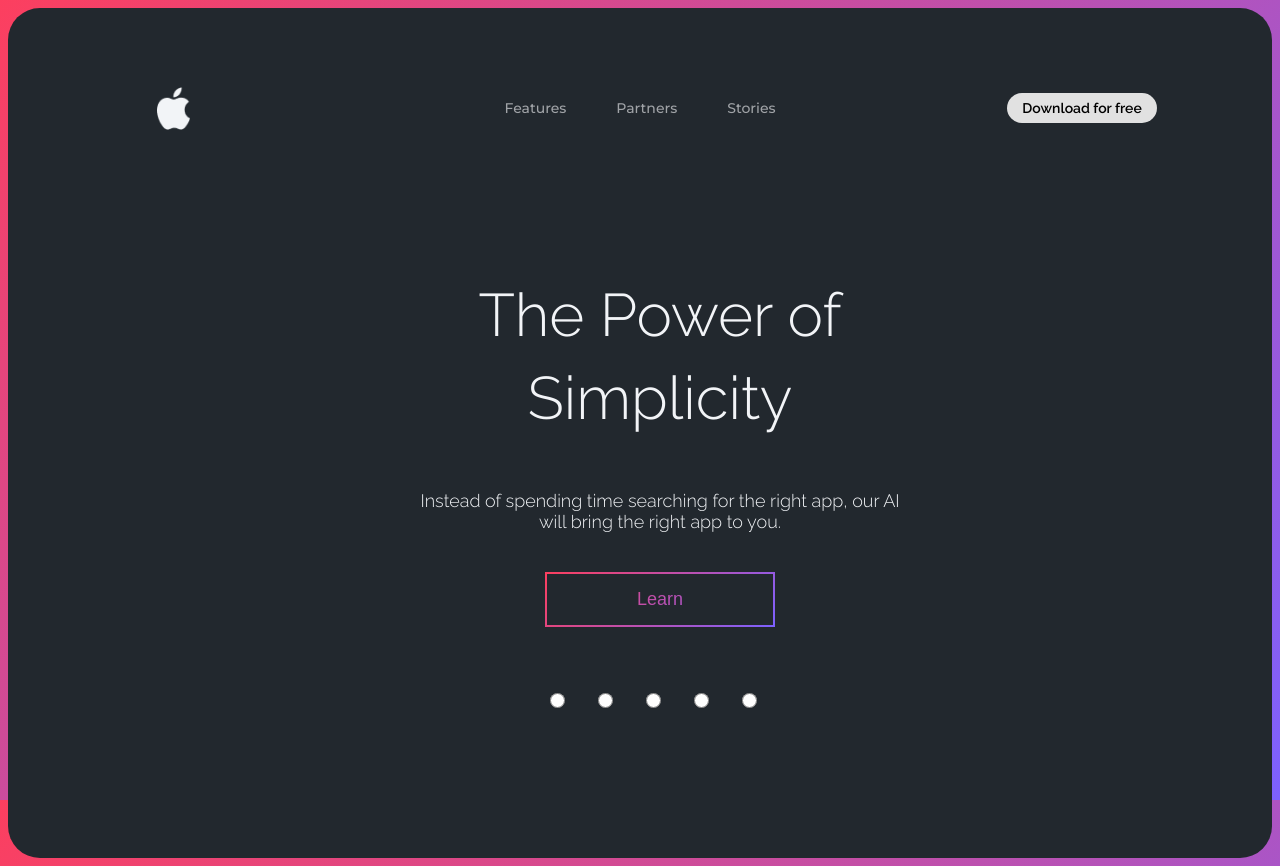
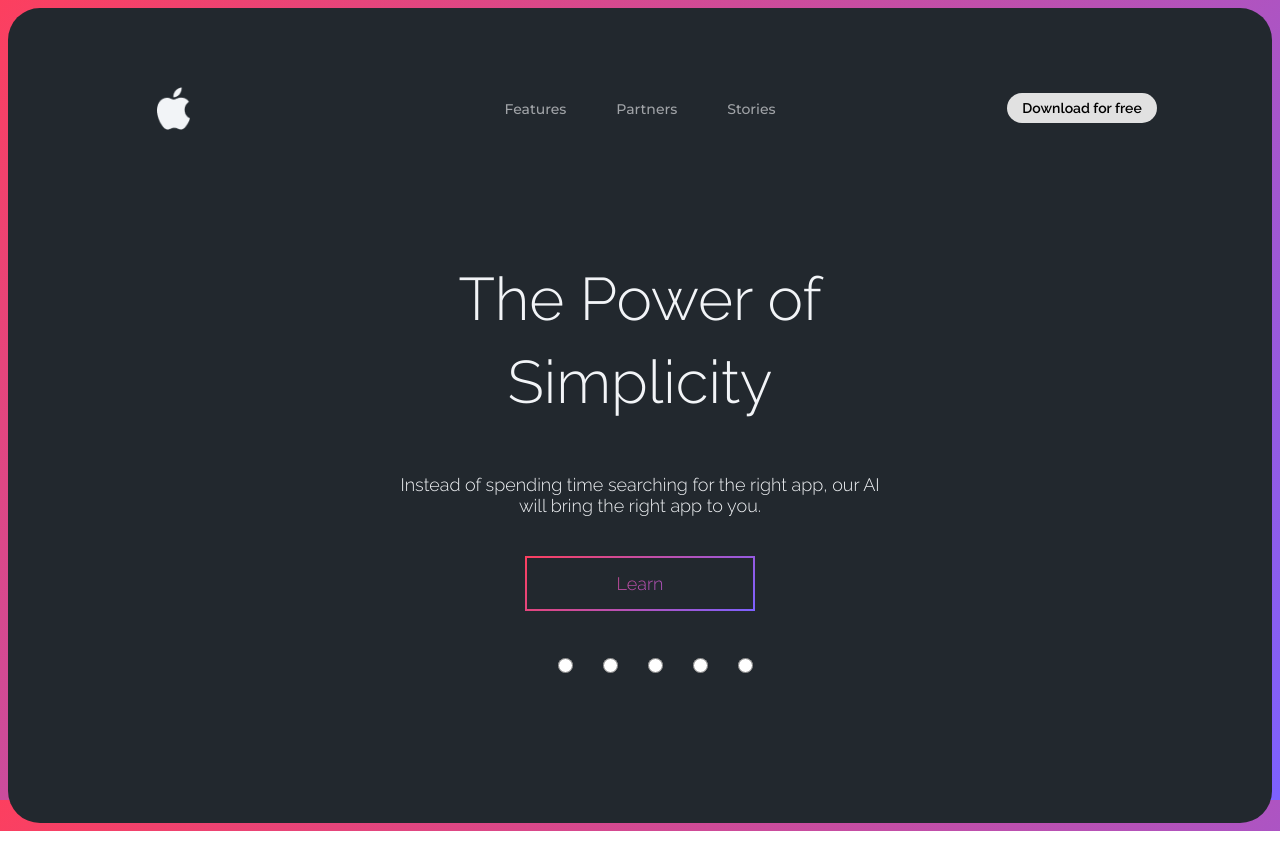
Before and after one commit to oksanaweb/react-power-implicity, a React (Create React App) app: page / in a window 1280 px wide. After the commit the page ends 831 px from the top, so only its background shows below. Built offline with nearby package versions, Linux system fonts and the light colour scheme.

Commit message:
add reset&fix mistakes

```diff
--- a/src/App.tsx
+++ b/src/App.tsx
@@ -2,14 +2,10 @@ import React from 'react';
 import { Header } from './components/Header/Header';
 import { Slider } from './components/Slider/Slider';
 import './ui/index.scss';
-
-
 
 export const App = () => {
 return (
 <div className='wrapper'>
 <Header />
 <Slider />
-</div>
-)
-};
+</div> )};
--- a/src/components/Header/Header.tsx
+++ b/src/components/Header/Header.tsx
@@ -1,8 +1,6 @@
 import React from 'react'
 import "./styles.scss"
-import logo from "../../assets/icons/vector.png";
-
-
+import logo from "../../assets/icons/logo.png";
 
 export const Header = () => {
   return (
--- a/src/components/Slider/styles.scss
+++ b/src/components/Slider/styles.scss
@@ -15,7 +15,6 @@
 }
 
 .slider__dot {
-
     margin-left: 30px;
     width: 15px;
     height: 15px;
--- a/src/index.tsx
+++ b/src/index.tsx
@@ -1,8 +1,8 @@
 import React from 'react';
 import ReactDOM from 'react-dom/client';
+import './ui/reset.scss';
+import "./ui/index.scss";
 import { App } from './App';
-import "./ui/index.scss";
-
 
 const root = ReactDOM.createRoot(
   document.getElementById('root') as HTMLElement
--- a/src/ui/index.scss
+++ b/src/ui/index.scss
@@ -7,12 +7,13 @@
     @media (max-width:500px) { max-width:450px;}
    }
 
-
-   body {
-       background: linear-gradient(135deg, #fc3f5f, #7d61ff) fixed;
+body {
+    box-sizing: border-box;
+    background: linear-gradient(135deg, #fc3f5f, #7d61ff) fixed;
    }
 
 .app {
     display: grid;
     place-items: center;
+    padding: 130px 260px;
 }
--- /dev/null
+++ b/src/ui/reset.scss
@@ -0,0 +1,22 @@
+div, header, nav, ul, a, img, li, button, input {
+    margin: 0;
+    padding: 0;
+    box-sizing: border-box;
+}
+
+body {
+    font-family: "Raleway";
+}
+
+button {
+    font-family: inherit;
+}
+
+a {
+    text-decoration: none;
+    font-family: inherit;
+}
+
+ul {
+    list-style-type: none;
+}
```
Also changed, not shown: src/assets/icons/logo.png (renamed from src/assets/icons/vector.png).
